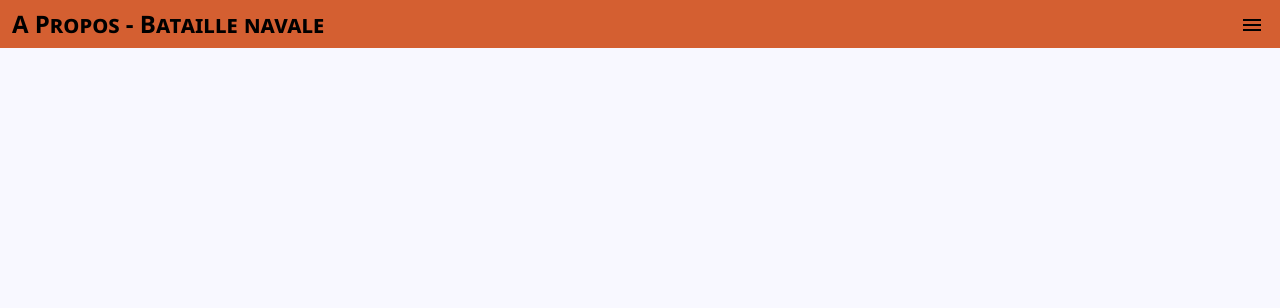
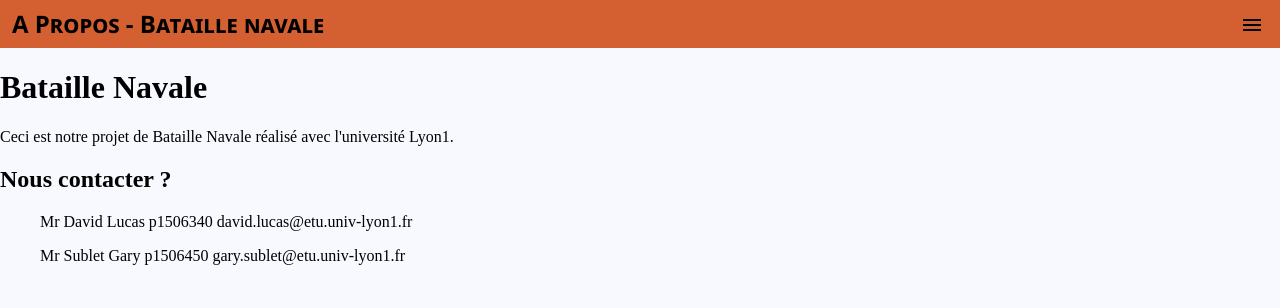
Before and after one commit to lcsdavid/bataille_navale, a PHP site: page /a-propos/index.php in a window 1280 px wide. Shown: the top 308 px of the page. Run offline with PHP 8.4, Linux system fonts and the light colour scheme.

Commit message:
à propos un peu avancé mais je sais pas quoi mettre en plus..

```diff
--- a/jeu/a-propos/a-propos.php
+++ b/jeu/a-propos/a-propos.php
@@ -24,7 +24,25 @@ require_once('../assets/php/fonction.php');
 </header>
 <!-- Main -->
 <main>
-
+    <div class="nous">
+         <h1>Bataille Navale</h1>
+        <p>
+            Ceci est notre projet de Bataille Navale réalisé avec l'université Lyon1.
+        </p>
+        <h2>
+            Nous contacter ?
+        </h2>
+        <blockquote>
+            Mr David Lucas
+            p1506340
+            david.lucas@etu.univ-lyon1.fr
+        </blockquote>
+        <blockquote>
+            Mr Sublet Gary
+            p1506450
+            gary.sublet@etu.univ-lyon1.fr
+        </blockquote>
+    </div>
 </main>
 <!-- Footer -->
 <footer></footer>
```
